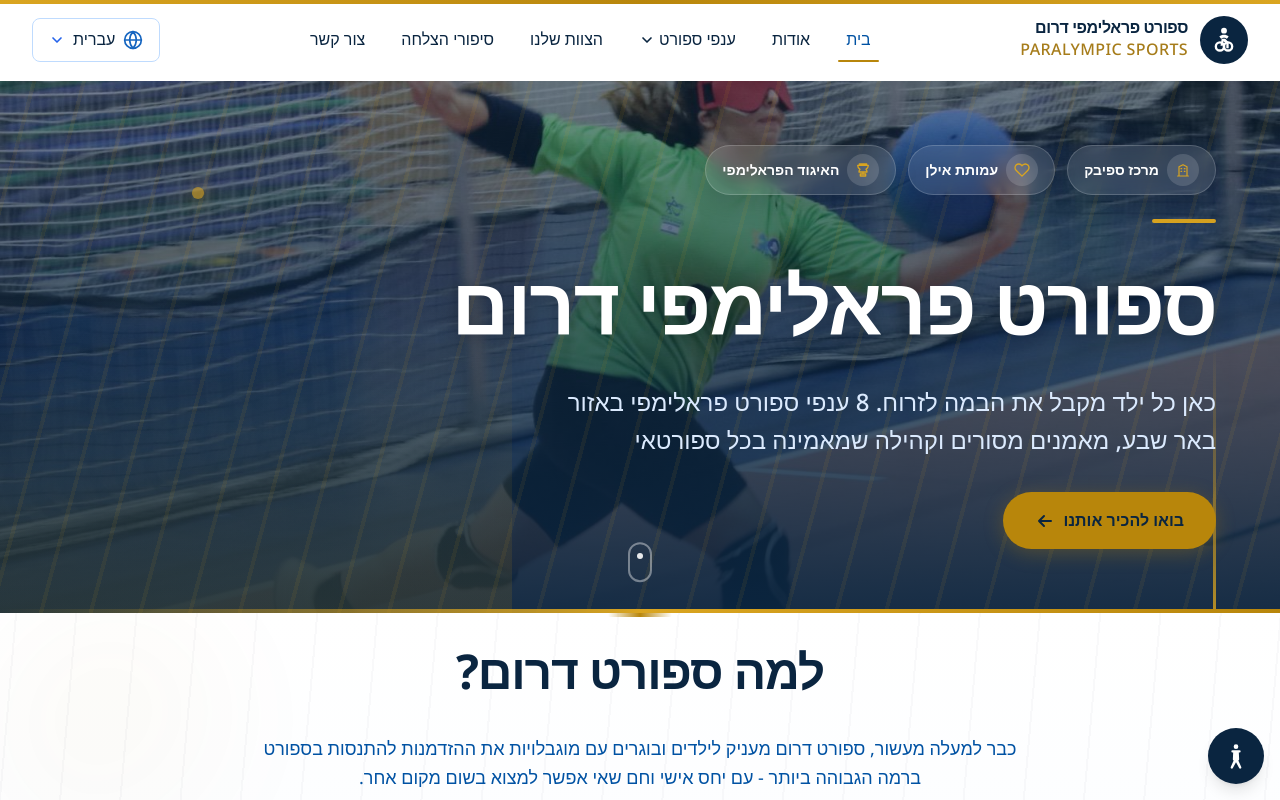
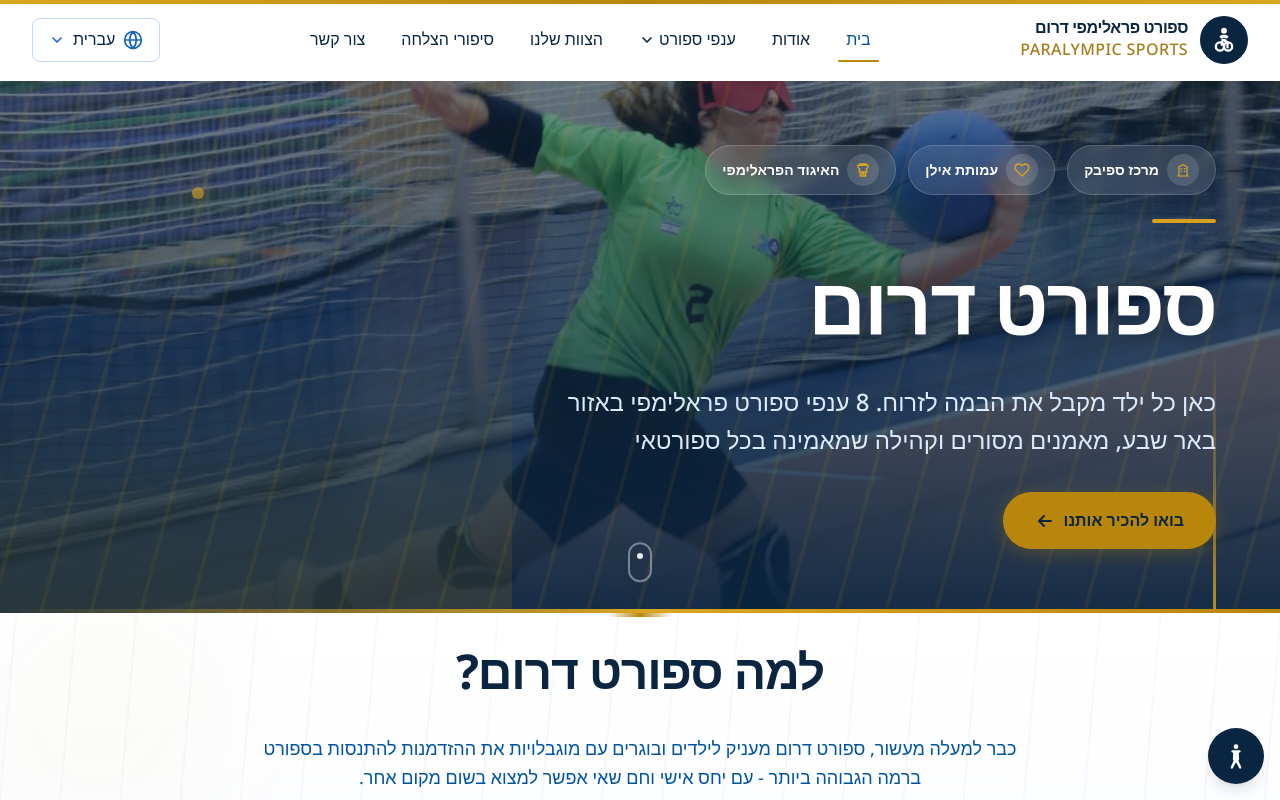
Before and after one commit to nioasoft/sport-darom, a Next.js app: page /he in a window 1280 px wide. Shown: the top 800 px of the page. Built offline with nearby package versions, Linux system fonts and the light colour scheme.

Commit message:
Adjust homepage hero title text

```diff
--- a/messages/he.json
+++ b/messages/he.json
@@ -13,7 +13,7 @@
     "accessibility": "נגישות"
   },
   "hero": {
-    "title": "ספורט פראלימפי דרום",
+    "title": "ספורט דרום",
     "subtitle": "כאן כל ילד מקבל את הבמה לזרוח. 8 ענפי ספורט פראלימפי באזור באר שבע, מאמנים מסורים וקהילה שמאמינה בכל ספורטאי",
     "partners": {
       "spivak": "מרכז ספיבק",
--- a/src/components/sections/Hero.tsx
+++ b/src/components/sections/Hero.tsx
@@ -313,7 +313,7 @@ export function Hero({
             // Typography - bold, commanding presence
             'text-[clamp(2.5rem,8vw,5rem)]',
             'font-bold leading-[1.1] tracking-tight',
-            'max-w-4xl',
+            'max-w-none sm:max-w-[12ch] lg:max-w-none',
             // Color - white for maximum contrast (15.1:1 against primary-900)
             'text-white',
             // Text shadow for additional depth
```
